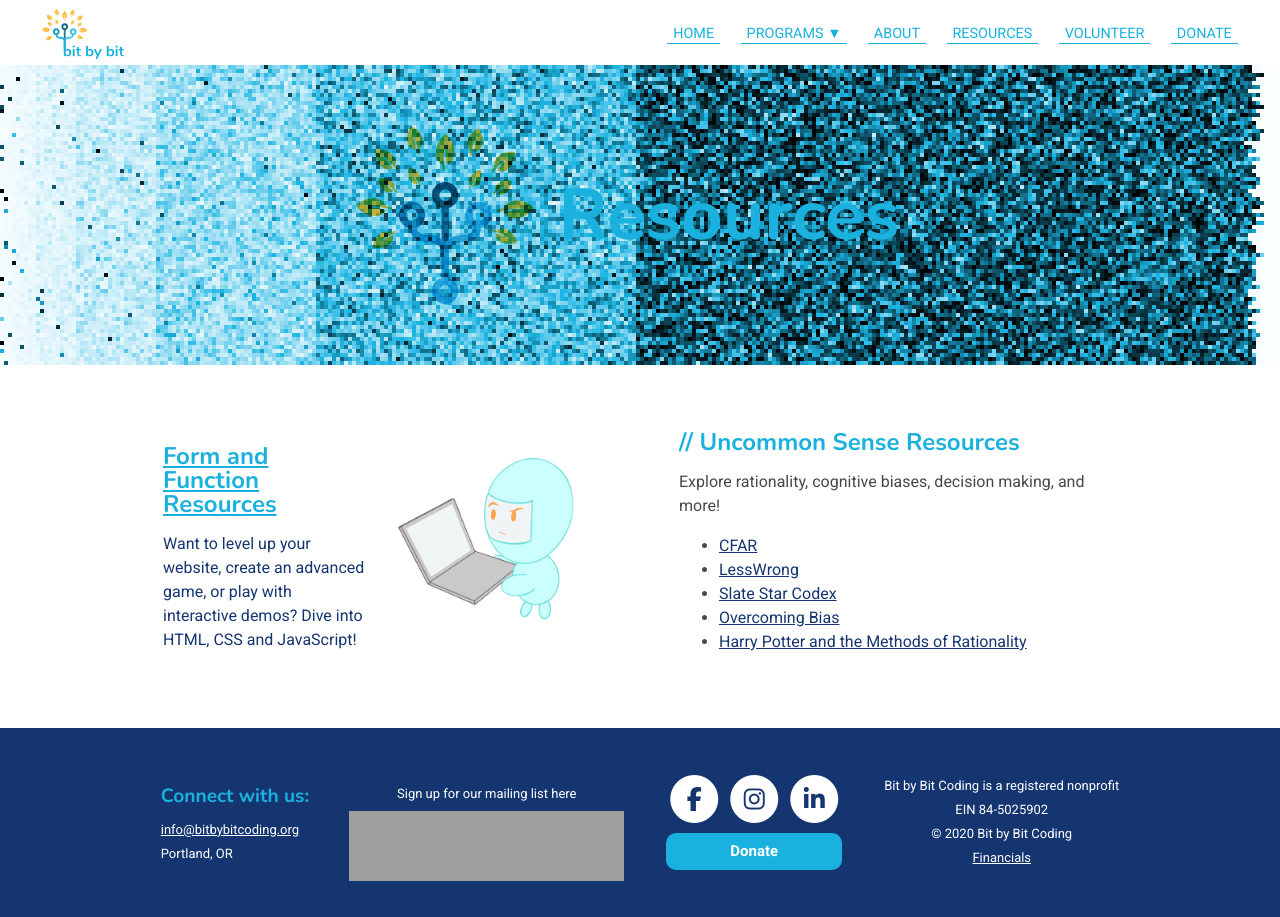
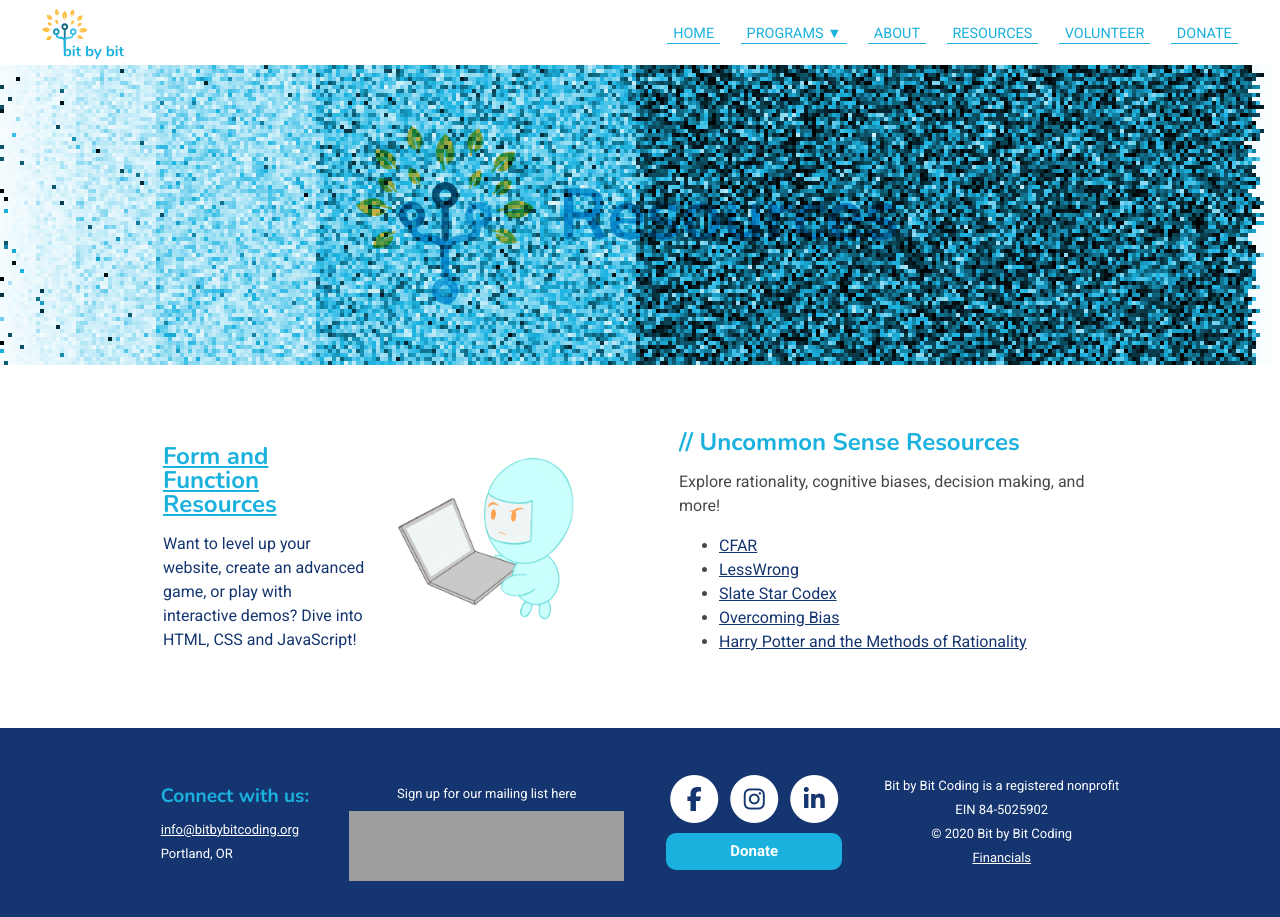
Before and after one commit to bit-by-bit-coding/bxb-website, a Jekyll site: the page built from resources.html, in a window 1280 px wide. Built offline with Jekyll 4.4.1, drawn with Linux system fonts in a browser that asks for light colours; nearby versions of some CDN libraries; grey boxes are pictures that could not be loaded.

Commit message:
mix blend mode of h1 text

```diff
--- a/styles/about.scss
+++ b/styles/about.scss
@@ -42,7 +42,7 @@
   display: block;
 }
 
-#bigLogo{
+#bigLogo, #logoText {
   will-change: opacity;
   mix-blend-mode: multiply;
 }
--- a/styles/donate.scss
+++ b/styles/donate.scss
@@ -2,9 +2,8 @@
 ---
 @import 'variables';
 
-#bigLogo {
+#bigLogo, #logoText {
     will-change: opacity;
-    /* DO NOT CHANGE WITHOUT PERMISSION!*/
     mix-blend-mode: multiply;
 }
 
--- a/styles/programdetails.scss
+++ b/styles/programdetails.scss
@@ -34,7 +34,7 @@
 
 /// images ///
 
-#bigLogo {
+#bigLogo, #logoText {
   will-change: opacity;
   mix-blend-mode: multiply;
 }
--- a/styles/resources.scss
+++ b/styles/resources.scss
@@ -25,7 +25,7 @@
   display: block;
 }
 
-#bigLogo{
+#bigLogo, #logoText {
   will-change: opacity;
   mix-blend-mode: multiply;
 }
--- a/styles/volunteer.scss
+++ b/styles/volunteer.scss
@@ -86,7 +86,7 @@
 //     }
 // }
 
-#bigLogo {
+#bigLogo, #logoText {
     will-change: opacity;
     mix-blend-mode: multiply;
 }
--- a/styles/volunteerinfo.scss
+++ b/styles/volunteerinfo.scss
@@ -3,7 +3,7 @@
 
 @import 'variables';
 
-#bigLogo{
+#bigLogo, #logoText {
     will-change: opacity;
     mix-blend-mode: multiply;
 }
```
